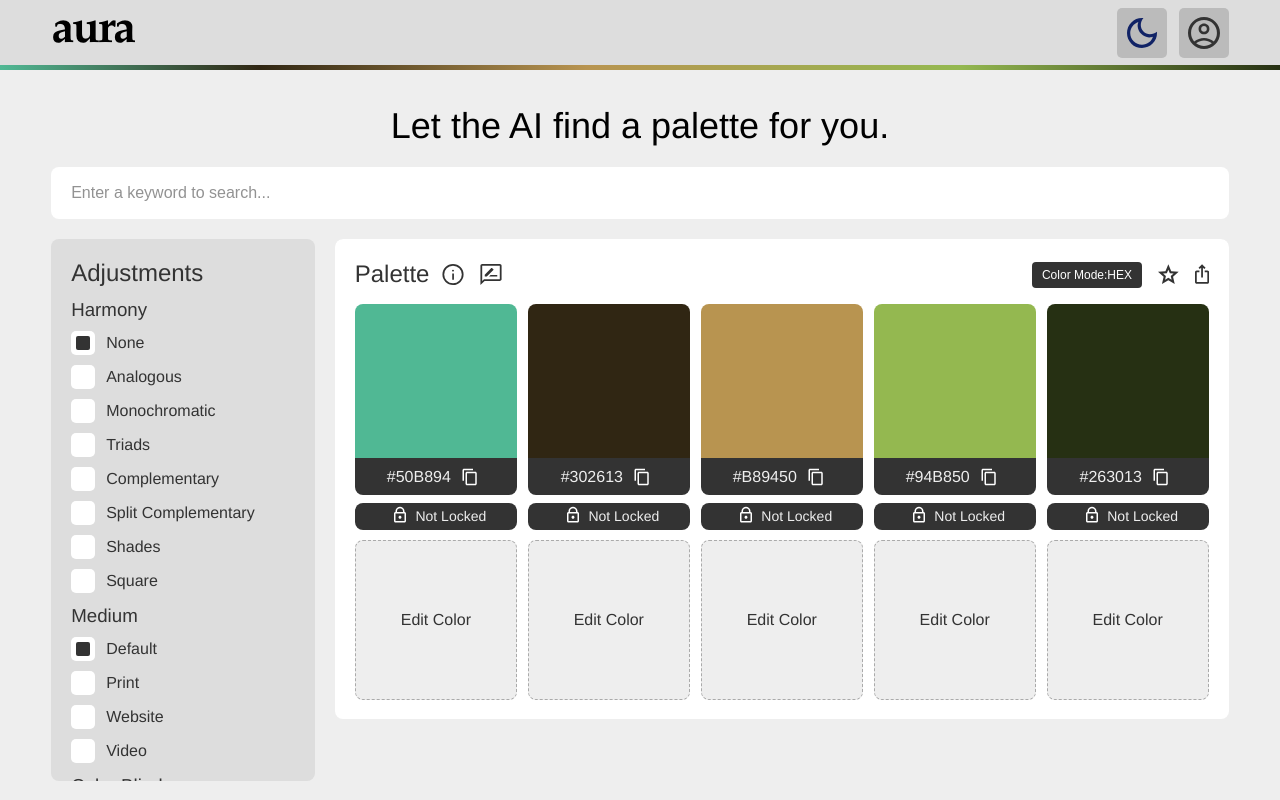
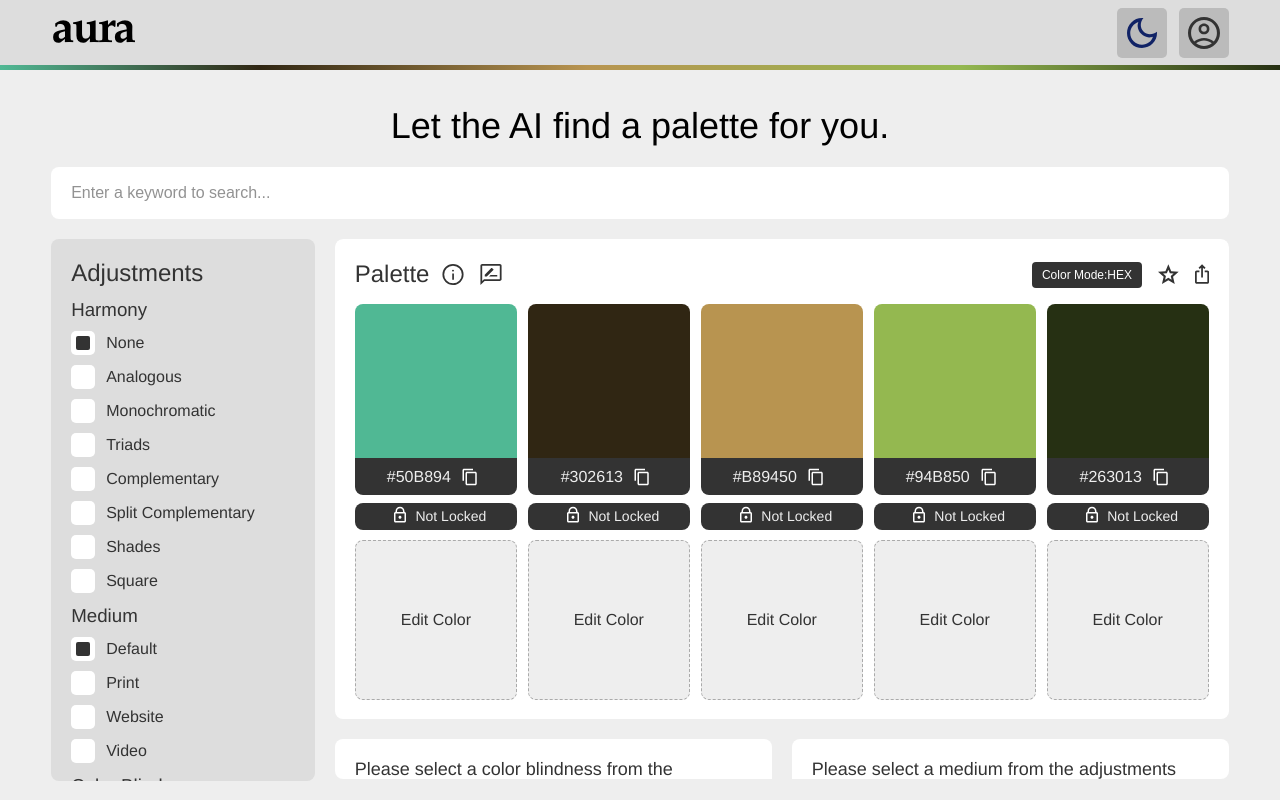
Before and after one commit to solomonNSI/AuraPalette, a React app in the folder aura-palette/: page / in a window 1280 px wide. Built offline with nearby package versions, Linux system fonts and the light colour scheme.

Commit message:
Update Palette.js

```diff
--- a/aura-palette/src/Components/Palette/Palette.js
+++ b/aura-palette/src/Components/Palette/Palette.js
@@ -1,7 +1,6 @@
 import React, { useEffect, useState } from "react";
 import { CopyIcon } from "../../Icons/CopyIcon";
 import { LockIcon } from "../../Icons/LockIcon";
-import { EditIcon } from "../../Icons/EditIcon";
 import * as S from "./style";
 import {
   hexToHSLWriter,
@@ -352,6 +351,9 @@ export const Palette = ({ palette, lock, setLock, setHarmony, harmony, setEdited
 
         <S.OtherPalettes className = {DarkMode}>
             {/* COLOR BLIND PALETTE */}
+            <S.ColorBlindColors className = {DarkMode} visible={!colorBlindnessVisible}>
+                <S.PaletteTitle className = {DarkMode}>Please select a color blindness from the adjustments menu</S.PaletteTitle>
+            </S.ColorBlindColors>
             <S.ColorBlindColors className = {DarkMode} visible={colorBlindnessVisible}>
                 <S.PaletteTitle className = {DarkMode}> People with {colorBlindness} see the palette like this:</S.PaletteTitle>
                 <S.ColorBlindPalette>
@@ -360,6 +362,9 @@ export const Palette = ({ palette, lock, setLock, setHarmony, harmony, setEdited
             </S.ColorBlindColors>
 
             {/* MEDIUMS PALETTE */}
+            <S.MediumColors className = {DarkMode} visible={!mediumVisible}>
+                <S.PaletteTitle className = {DarkMode}>Please select a medium from the adjustments menu</S.PaletteTitle>
+            </S.MediumColors>
             <S.MediumColors className = {DarkMode} visible={mediumVisible}>
                 <S.PaletteTitle className = {DarkMode}>For medium {medium} we suggest this palette:</S.PaletteTitle>
                 <S.ColorBlindPalette>
```
